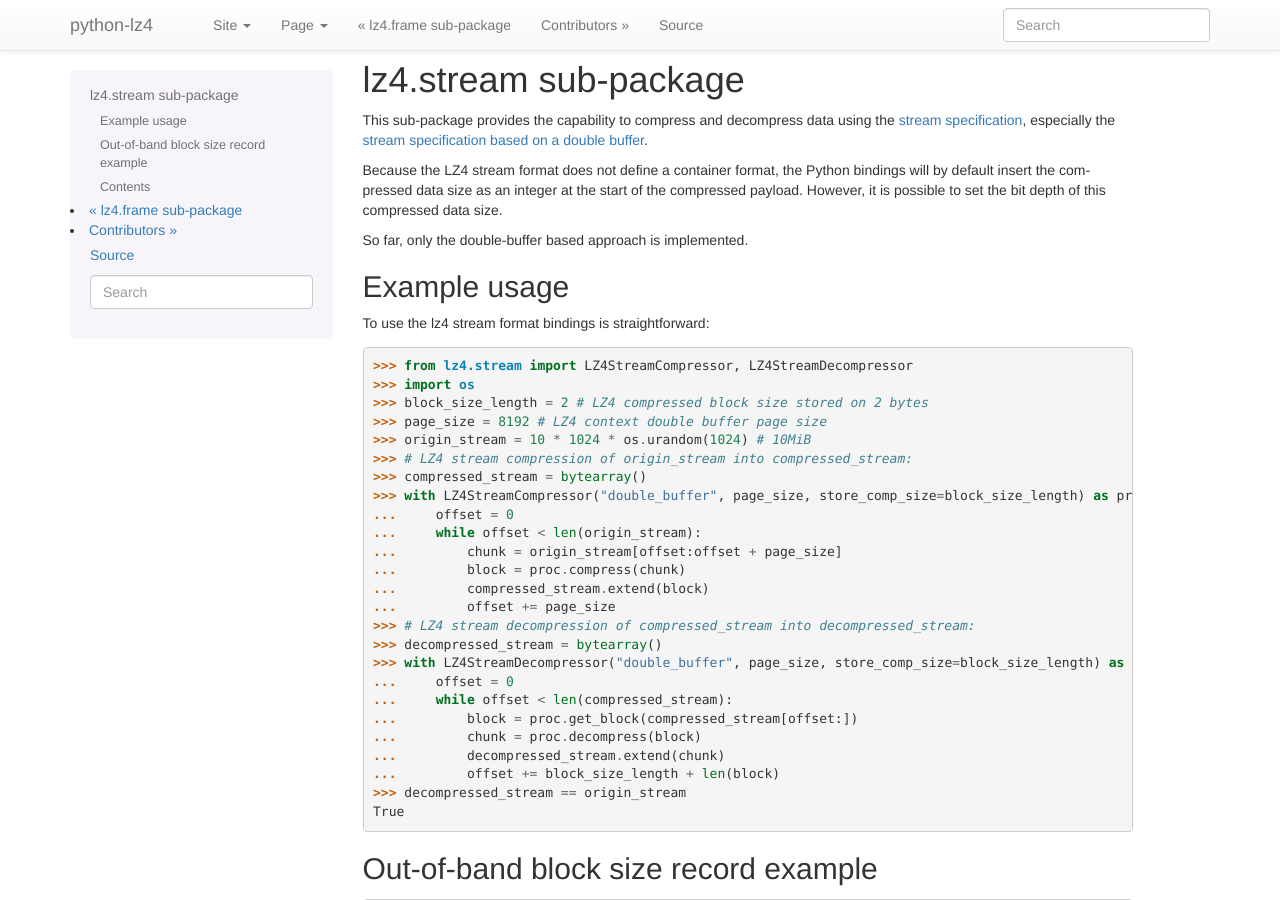
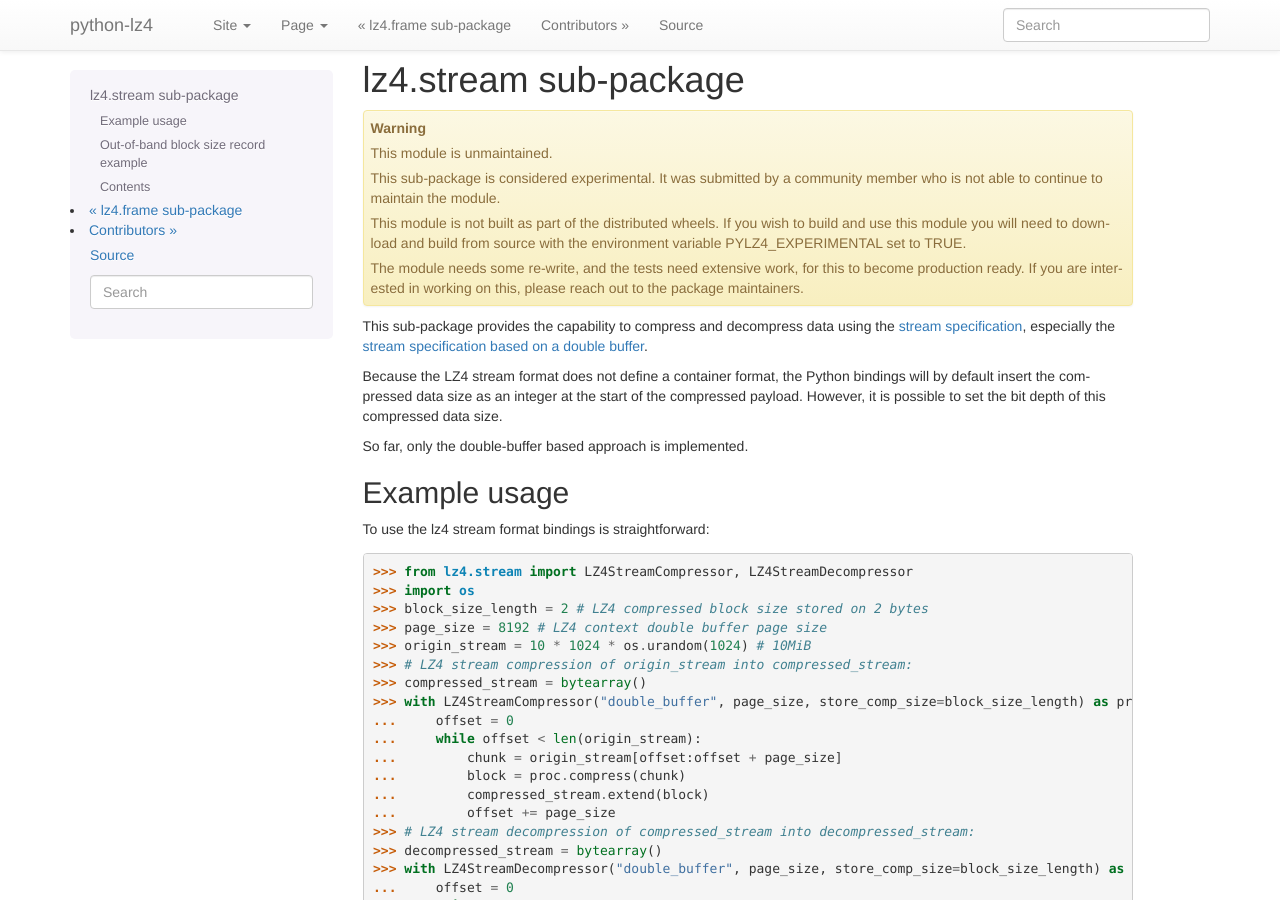
Before and after one commit to python-lz4/python-lz4, a Sphinx documentation site: the page built from docs/lz4.stream.rst, in a window 1280 px wide and 900 px high. Built offline with Sphinx 7.4.7, drawn with Linux system fonts in a browser that asks for light colours; pages that are not in the unit, such as notebooks, are missing from menus.

Commit message:
Add a warning to the stream module docs
This wwarning highlights that the stream module is considered experimental
and unmaintained.

```diff
--- a/docs/lz4.stream.rst
+++ b/docs/lz4.stream.rst
@@ -3,6 +3,20 @@
 
 lz4.stream sub-package
 ======================
+
+.. warning::
+   This module is unmaintained.
+
+   This sub-package is considered experimental. It was submitted by a community
+   member who is not able to continue to maintain the module.
+
+   This module is not built as part of the distributed wheels. If you wish to
+   build and use this module you will need to download and build from source
+   with the environment variable PYLZ4_EXPERIMENTAL set to TRUE.
+
+   The module needs some re-write, and the tests need extensive work, for this
+   to become production ready. If you are interested in working on this, please
+   reach out to the package maintainers.
 
 This sub-package provides the capability to compress and decompress data using
 the `stream specification
```
